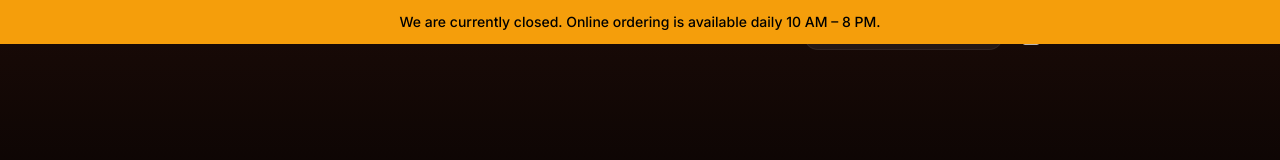
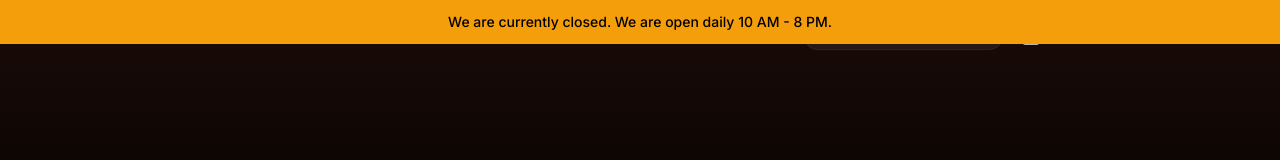
Before and after one commit to writhingdespair/ttq_site, a Next.js app: page / in a window 1280 px wide. Shown: the top 160 px of the page. Built offline with nearby package versions, Linux system fonts and the light colour scheme.

Commit message:
Update closure banner text

```diff
--- a/components/ClosureBanner.tsx
+++ b/components/ClosureBanner.tsx
@@ -17,7 +17,7 @@ export default function ClosureBanner() {
 
   return (
     <div className="bg-amber-500 text-black text-center py-3 px-4 text-sm font-medium z-50 sticky top-0">
-      We are currently closed. Online ordering is available daily 10 AM – 8 PM.
+      We are currently closed. We are open daily 10 AM - 8 PM.
     </div>
   )
 }
```
